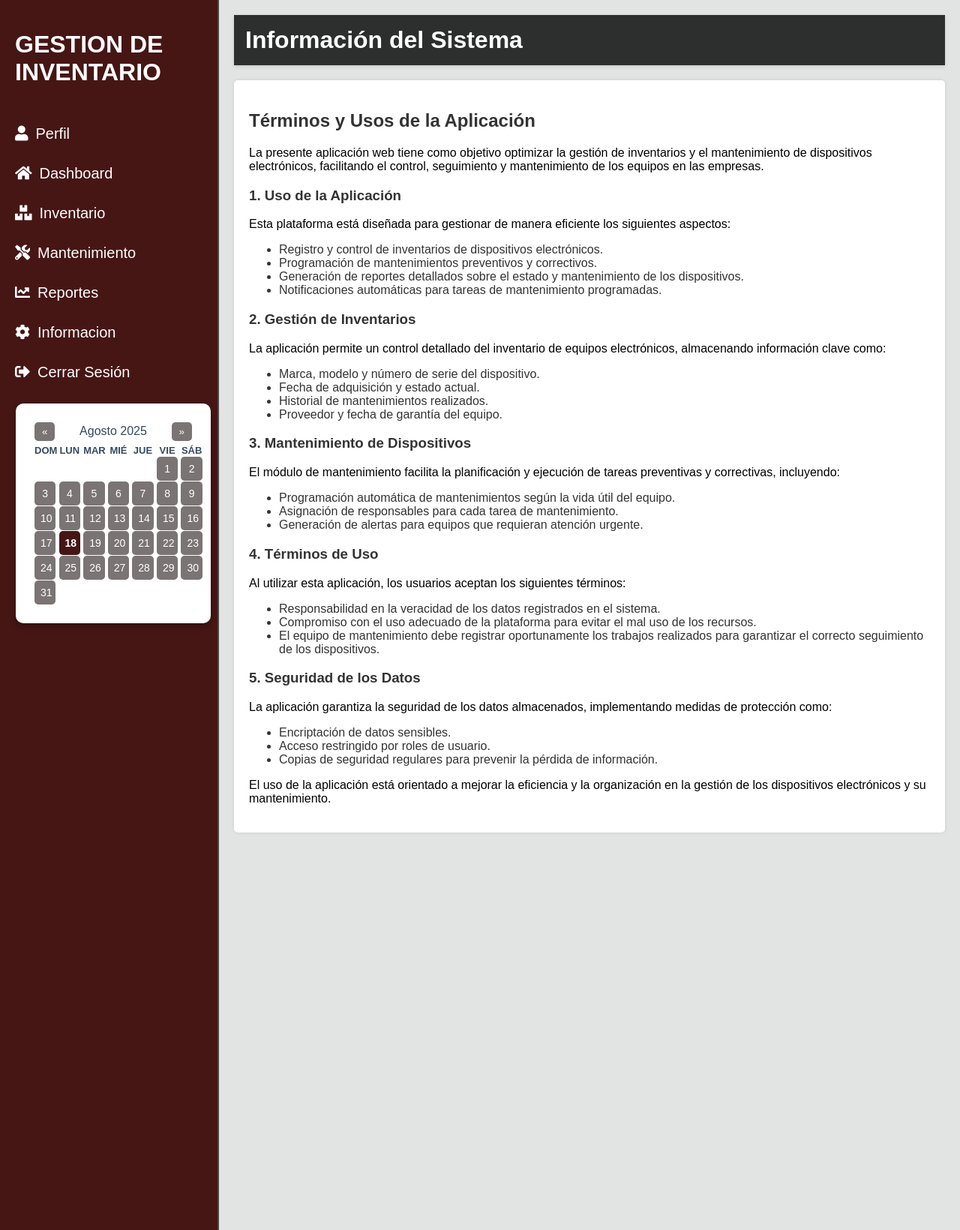
After one commit to JeferMLG/Inventario-php-MVC-, a PHP site: page /view/informacion.view.php in a window 1280 px wide. The commit adds this page. Shown: the whole page at 75% size. Run offline with PHP 8.4, Linux system fonts and the light colour scheme.

Commit message:
agregue informacion en el sidebar

```diff
--- a/index.php
+++ b/index.php
@@ -84,7 +84,10 @@ if ($vista === 'login' && $accion === 'validar') {
     } else {
         $controller->mostrarMantenimientos();
     }
-} elseif ($vista === 'reportes') {
+} elseif ($vista== 'informacion'){
+    require 'view/informacion.view.php';
+
+}elseif ($vista === 'reportes') {
     require_once 'controller/reportes.controller.php';
     $reportesController = new reportesController();
     $reportesController->mostrarReportes();
--- /dev/null
+++ b/view/Css/informacion.css
@@ -0,0 +1,173 @@
+/* Estilos generales */
+body {
+    font-family: 'Poppins', sans-serif;
+    margin: 0;
+    padding: 0;
+    background: #e2e3e3;
+    background-size: cover;
+    color: #333;
+    animation: fadeIn 2s ease-in;
+}
+
+@keyframes fadeIn {
+    from {
+        opacity: 0;
+    }
+    to {
+        opacity: 1;
+    }
+}
+
+.dashboard-container {
+    display: flex;
+}
+
+/* Contenido principal */
+.main-content {
+    flex-grow: 1;
+    padding: 20px;
+    animation: fadeInMain 1.5s ease forwards;
+}
+
+@keyframes fadeInMain {
+    from {
+        opacity: 0;
+        transform: translateY(20px);
+    }
+    to {
+        opacity: 1;
+        transform: translateY(0);
+    }
+}
+
+
+
+/* Barra superior */
+.topbar {
+    display: flex;
+    justify-content: space-between;
+    align-items: center;
+    background-color: rgba(0, 0, 0, 0.8); /* Color de fondo */
+    padding: 15px;
+    box-shadow: 0 2px 5px rgba(0, 0, 0, 0.1);
+    animation: slideDownTopbar 1s ease-in-out;
+}
+
+@keyframes slideDownTopbar {
+    from {
+        transform: translateY(-100%);
+    }
+    to {
+        transform: translateY(0);
+    }
+}
+
+.topbar h1 {
+    margin: 0;
+    color: #ffffff; /* Color del título */
+}
+
+/* Contenido */
+.content {
+    margin-top: 20px;
+    background-color: rgb(255, 255, 255);
+    border-radius: 5px;
+    padding: 20px;
+    box-shadow: 0 0 5px rgba(0, 0, 0, 0.1);
+    animation: fadeInContent 1.5s ease-in-out;
+}
+
+@keyframes fadeInContent {
+    from {
+        opacity: 0;
+        transform: scale(0.9);
+    }
+    to {
+        opacity: 1;
+        transform: scale(1);
+    }
+}
+
+.content p {
+    font-size: 16px;
+    color: #000000;
+}
+
+/*sidear*/
+
+/* General */
+.sidebar {
+    width: 250px;
+    background-color: #461615; /* Color de fondo */
+    color: #ffffff; /* Color del texto */
+    display: flex;
+    flex-direction: column;
+    padding: 20px;
+    height: 200vh; /* Ocupa toda la altura de la ventana */
+    border-right: 2px solid #4c4646; /* Línea divisoria en el lado derecho */
+    animation: slideInLeft 1s ease-in-out; /* Animación opcional */
+}
+
+
+.sidebar ul {
+    list-style: none;
+    padding: 0;
+    margin: 0;
+}
+
+.sidebar ul li {
+    margin: 30px 0;
+    opacity: 0;
+    animation: slideInItem 1s ease forwards;
+    animation-delay: calc(0.2s * var(--i));
+}
+
+.Linea{
+    width: 100%; /* Largo de la línea */
+    height: 2px; /* Grosor de la línea */
+    background-color: #000; /* Color de la línea (negro) */
+    margin: -30 ; /* Espaciado arriba y abajo */
+    z-index: 1000; /* Asegura que esté encima de otros elementos */
+}
+
+.sidebar ul li a {
+    color: #ffffff;
+    text-decoration: none;
+    font-size: 20px;
+    display: flex;
+    align-items: center;
+    transition: transform 0.3s, text-decoration 0.3s;
+}
+
+.sidebar ul li a:hover {
+    transform: scale(1.1);
+    color: #EC1B1A; /* Cambia el color cuando pasas el mouse */
+    text-decoration: underline;
+}
+
+.sidebar ul li i {
+    margin-right: 10px;
+}
+
+/* Animaciones */
+@keyframes fadeInLogo {
+    0% {
+        opacity: 0;
+        transform: scale(0.8);
+    }
+    100% {
+        opacity: 1;
+        transform: scale(1);
+    }
+}
+
+@keyframes slideInItem {
+    from {
+        transform: translateX(-50px);
+        opacity: 0;
+    }
+    to {
+        transform: translateX(0);
+        opacity: 1;
+    }
+}
--- /dev/null
+++ b/view/informacion.view.php
@@ -0,0 +1,68 @@
+<!DOCTYPE html>
+<html lang="es">
+<head>
+    <meta charset="UTF-8">
+    <meta name="viewport" content="width=device-width, initial-scale=1.0">
+    <title>Aulapp - Configuración</title>
+    <link rel="stylesheet" href="../view/css/informacion.css">
+    <link rel="stylesheet" href="https://cdnjs.cloudflare.com/ajax/libs/font-awesome/5.15.4/css/all.min.css">
+</head>
+<body>
+    <div class="dashboard-container">
+        <?php include 'sidebar.php'; ?>
+        <div class="main-content">
+            <header class="topbar">
+                <h1>Información del Sistema</h1>
+            </header>
+            <div class="content">
+                <h2>Términos y Usos de la Aplicación</h2>
+                <p>La presente aplicación web tiene como objetivo optimizar la gestión de inventarios y el mantenimiento de dispositivos electrónicos, facilitando el control, seguimiento y mantenimiento de los equipos en las empresas.</p>
+
+                <h3>1. Uso de la Aplicación</h3>
+                <p>Esta plataforma está diseñada para gestionar de manera eficiente los siguientes aspectos:</p>
+                <ul>
+                    <li>Registro y control de inventarios de dispositivos electrónicos.</li>
+                    <li>Programación de mantenimientos preventivos y correctivos.</li>
+                    <li>Generación de reportes detallados sobre el estado y mantenimiento de los dispositivos.</li>
+                    <li>Notificaciones automáticas para tareas de mantenimiento programadas.</li>
+                </ul>
+
+                <h3>2. Gestión de Inventarios</h3>
+                <p>La aplicación permite un control detallado del inventario de equipos electrónicos, almacenando información clave como:</p>
+                <ul>
+                    <li>Marca, modelo y número de serie del dispositivo.</li>
+                    <li>Fecha de adquisición y estado actual.</li>
+                    <li>Historial de mantenimientos realizados.</li>
+                    <li>Proveedor y fecha de garantía del equipo.</li>
+                </ul>
+
+                <h3>3. Mantenimiento de Dispositivos</h3>
+                <p>El módulo de mantenimiento facilita la planificación y ejecución de tareas preventivas y correctivas, incluyendo:</p>
+                <ul>
+                    <li>Programación automática de mantenimientos según la vida útil del equipo.</li>
+                    <li>Asignación de responsables para cada tarea de mantenimiento.</li>
+                    <li>Generación de alertas para equipos que requieran atención urgente.</li>
+                </ul>
+
+                <h3>4. Términos de Uso</h3>
+                <p>Al utilizar esta aplicación, los usuarios aceptan los siguientes términos:</p>
+                <ul>
+                    <li>Responsabilidad en la veracidad de los datos registrados en el sistema.</li>
+                    <li>Compromiso con el uso adecuado de la plataforma para evitar el mal uso de los recursos.</li>
+                    <li>El equipo de mantenimiento debe registrar oportunamente los trabajos realizados para garantizar el correcto seguimiento de los dispositivos.</li>
+                </ul>
+
+                <h3>5. Seguridad de los Datos</h3>
+                <p>La aplicación garantiza la seguridad de los datos almacenados, implementando medidas de protección como:</p>
+                <ul>
+                    <li>Encriptación de datos sensibles.</li>
+                    <li>Acceso restringido por roles de usuario.</li>
+                    <li>Copias de seguridad regulares para prevenir la pérdida de información.</li>
+                </ul>
+
+                <p>El uso de la aplicación está orientado a mejorar la eficiencia y la organización en la gestión de los dispositivos electrónicos y su mantenimiento.</p>
+            </div>
+        </div>
+    </div>
+</body>
+</html>
--- a/view/sidebar.php
+++ b/view/sidebar.php
@@ -29,7 +29,7 @@
             </a>
         </li>
         <li>
-            <a href="configuracion.php">
+            <a href="index.php?vista=informacion">
                 <i class="fas fa-cog"></i> Informacion
             </a>
         </li>
```
Also changed, not shown: view/Css/reportes.css (+125 -0 lines), view/reportes.view.php (+24 -24 lines).
